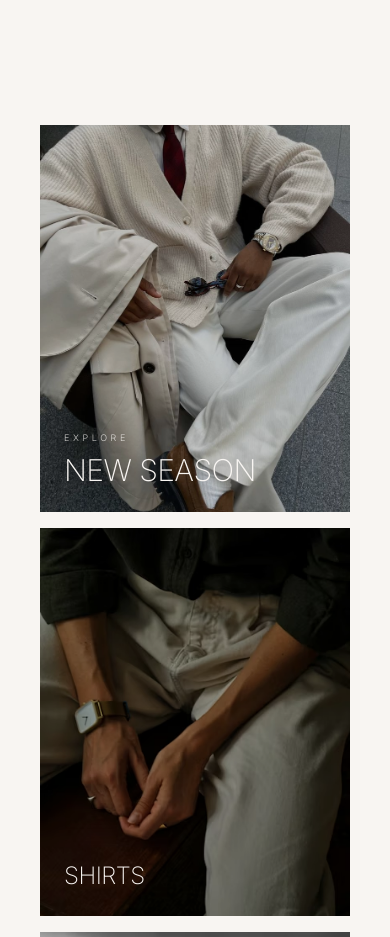
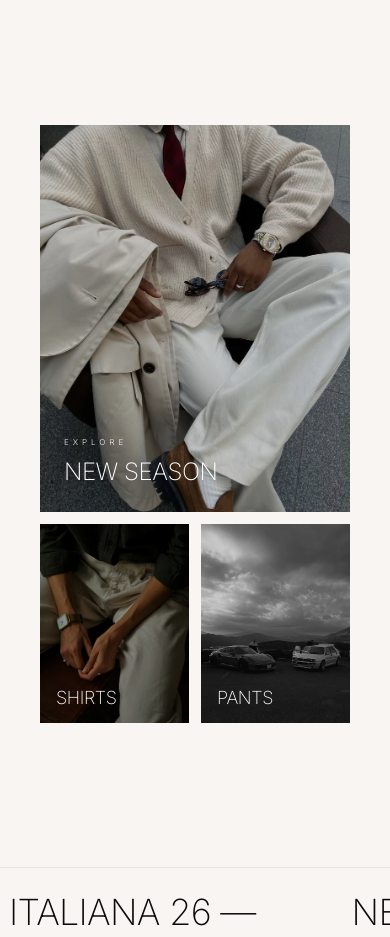
Before and after one commit to odelinkshop/odelink-shop, a Next.js app in the folder nova-studio/: page / in a window 390 px wide. Shown: the part 1060-1997 px from the top of the page. Built offline with nearby package versions, Linux system fonts and the light colour scheme; no server answers; a web font is replaced by a local one.

Commit message:
feat: implement high-end mosaic category grid for mobile

```diff
--- a/nova-studio/src/components/home/category-grid.tsx
+++ b/nova-studio/src/components/home/category-grid.tsx
@@ -8,14 +8,14 @@ export const CategoryGrid = () => {
   return (
     <section className="py-12 md:py-24 px-4 md:px-12 bg-background">
       <div className="max-w-[1400px] mx-auto">
-        <div className="grid grid-cols-1 md:grid-cols-2 gap-4 md:gap-6 h-auto md:h-[800px]">
+        <div className="grid grid-cols-2 gap-3 md:gap-6">
 
-          {/* ————— LARGE LEFT (NEW SEASON) ————— */}
+          {/* ————— LARGE (NEW SEASON) ————— */}
           <motion.div
-            initial={{ opacity: 0, x: -20 }}
-            whileInView={{ opacity: 1, x: 0 }}
+            initial={{ opacity: 0, y: 20 }}
+            whileInView={{ opacity: 1, y: 0 }}
             viewport={{ once: true }}
-            className="relative group overflow-hidden aspect-[4/5] md:aspect-auto"
+            className="col-span-2 md:col-span-1 relative group overflow-hidden aspect-[4/5] md:aspect-auto md:h-[800px]"
           >
             <Link href="/shop" className="block w-full h-full">
               <Image
@@ -26,25 +26,25 @@ export const CategoryGrid = () => {
               />
               <div className="absolute inset-0 bg-black/20 group-hover:bg-black/10 transition-colors" />
               <div className="absolute bottom-6 left-6 md:bottom-10 md:left-10">
-                <span className="text-[9px] md:text-[10px] tracking-[0.4em] text-primary/80 uppercase mb-2 block font-light">
+                <span className="text-[8px] md:text-[10px] tracking-[0.5em] text-white/90 uppercase mb-2 block font-medium">
                   EXPLORE
                 </span>
-                <h3 className="text-3xl md:text-4xl font-serif text-primary uppercase tracking-tight font-light">
+                <h3 className="text-2xl md:text-5xl font-serif text-white uppercase tracking-tight font-light">
                   NEW SEASON
                 </h3>
               </div>
             </Link>
           </motion.div>
 
-          {/* ————— RIGHT COLUMN (2 STACKED) ————— */}
-          <div className="grid grid-cols-1 md:grid-rows-2 gap-4 md:gap-6">
+          {/* ————— SMALLER ITEMS ————— */}
+          <div className="col-span-2 md:col-span-1 grid grid-cols-2 md:grid-cols-1 gap-3 md:gap-6 md:h-[800px]">
 
-            {/* TOP RIGHT (SHIRTS) */}
+            {/* ITEM 2 (SHIRTS) */}
             <motion.div
               initial={{ opacity: 0, y: 20 }}
               whileInView={{ opacity: 1, y: 0 }}
               viewport={{ once: true }}
-              className="relative group overflow-hidden aspect-[4/5] md:aspect-auto"
+              className="relative group overflow-hidden aspect-[3/4] md:aspect-auto"
             >
               <Link href="/shop" className="block w-full h-full">
                 <Image
@@ -54,20 +54,20 @@ export const CategoryGrid = () => {
                   className="object-cover transition-transform duration-1000 group-hover:scale-105"
                 />
                 <div className="absolute inset-0 bg-black/20 group-hover:bg-black/10 transition-colors" />
-                <div className="absolute bottom-6 left-6 md:bottom-8 md:left-8">
-                  <h3 className="text-2xl font-serif text-primary uppercase tracking-tight font-light">
+                <div className="absolute bottom-4 left-4 md:bottom-8 md:left-8">
+                  <h3 className="text-lg md:text-3xl font-serif text-white uppercase tracking-tight font-light leading-none">
                     SHIRTS
                   </h3>
                 </div>
               </Link>
             </motion.div>
 
-            {/* BOTTOM RIGHT (PANTS) */}
+            {/* ITEM 3 (PANTS) */}
             <motion.div
               initial={{ opacity: 0, y: 20 }}
               whileInView={{ opacity: 1, y: 0 }}
               viewport={{ once: true }}
-              className="relative group overflow-hidden aspect-[4/5] md:aspect-auto"
+              className="relative group overflow-hidden aspect-[3/4] md:aspect-auto"
             >
               <Link href="/shop" className="block w-full h-full">
                 <Image
@@ -77,8 +77,8 @@ export const CategoryGrid = () => {
                   className="object-cover transition-transform duration-1000 group-hover:scale-105"
                 />
                 <div className="absolute inset-0 bg-black/20 group-hover:bg-black/10 transition-colors" />
-                <div className="absolute bottom-6 left-6 md:bottom-8 md:left-8">
-                  <h3 className="text-2xl font-serif text-primary uppercase tracking-tight font-light">
+                <div className="absolute bottom-4 left-4 md:bottom-8 md:left-8">
+                  <h3 className="text-lg md:text-3xl font-serif text-white uppercase tracking-tight font-light leading-none">
                     PANTS
                   </h3>
                 </div>
```
